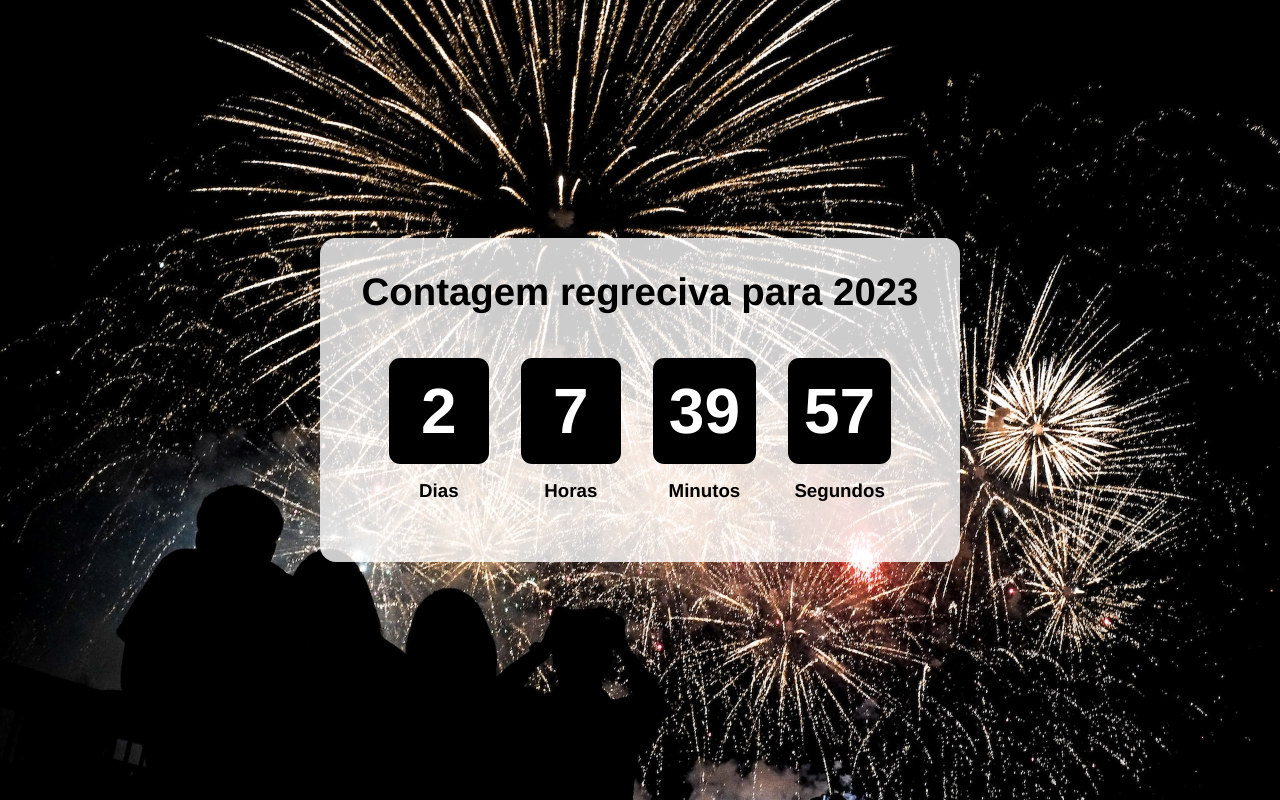
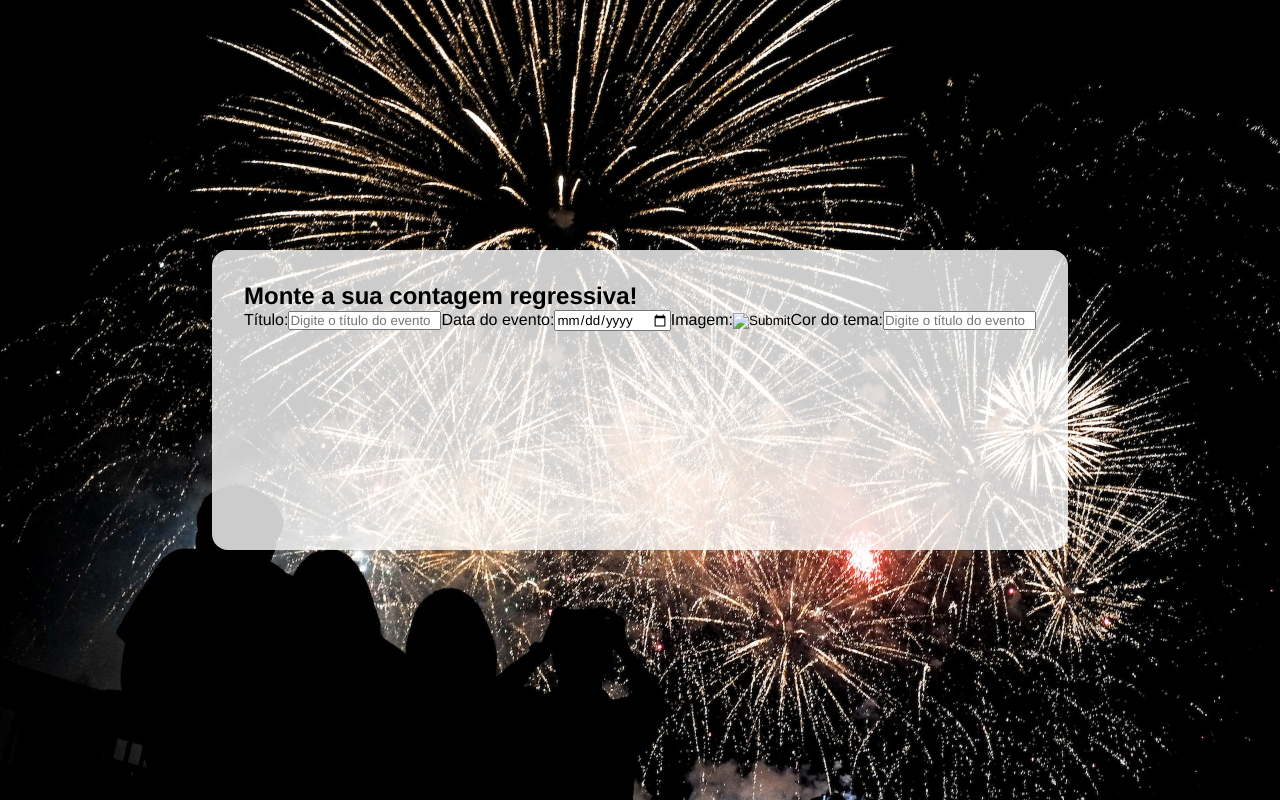
Before and after one commit to enjels/countdown, a React (Vite) app: page / in a window 1280 px wide. Built offline with nearby package versions, Linux system fonts and the light colour scheme.

Commit message:
criação do form

```diff
--- a/src/App.jsx
+++ b/src/App.jsx
@@ -1,23 +1,15 @@
 import "./App.css";
-import Title from "./components/Title";
-import Counter from "./components/Counter";
+import { Outlet } from "react-router-dom";
 
 import NewYear from "./assets/newyear.jpg";
 
-import useCountdown from "./hooks/useCountdown";
+
 
 function App() {
-  const [day, hour, minute, second] = useCountdown("mar 15, 2024 00:00:00");
   return (
     <div className="App" style={{ backgroundImage: `url(${NewYear})` }}>
       <div className="container">
-        <Title title="Contagem regreciva para 2023" />
-        <div className="countdown-container">
-          <Counter title="Dias" number={day} />
-          <Counter title="Horas" number={hour} />
-          <Counter title="Minutos" number={minute} />
-          <Counter title="Segundos" number={second} />
-        </div>
+        <Outlet />
       </div>
     </div>
   );
--- a/src/main.jsx
+++ b/src/main.jsx
@@ -1,14 +1,33 @@
-import React from 'react'
-import ReactDOM from 'react-dom/client'
-import App from './App.jsx'
-import './index.css'
+import React from "react";
+import ReactDOM from "react-dom/client";
+import App from "./App.jsx";
+import "./index.css";
 
 import { createBrowserRouter, RouterProvider } from "react-router-dom";
 
 //pages
+import Home from "./routes/Home.jsx";
+import Countdown from "./routes/Countdown.jsx";
 
-ReactDOM.createRoot(document.getElementById('root')).render(
+const router = createBrowserRouter([
+  {
+    path: "/",
+    element: <App />,
+    children: [
+      {
+        path: "/",
+        element: <Home />,
+      },
+      {
+        path: "/countdown",
+        element: <Countdown />,
+      },
+    ],
+  },
+]);
+
+ReactDOM.createRoot(document.getElementById("root")).render(
   <React.StrictMode>
-    <App />
-  </React.StrictMode>,
-)
+    <RouterProvider router = {router} />
+  </React.StrictMode>
+);
--- a/src/routes/Countdown.jsx
+++ b/src/routes/Countdown.jsx
@@ -1,9 +1,20 @@
-import React from 'react'
+import Title from "../components/Title";
+import Counter from "../components/Counter";
+import useCountdown from "../hooks/useCountdown";
 
 const Countdown = () => {
+    const [day, hour, minute, second] = useCountdown("mar 15, 2024 00:00:00");
   return (
-    <div>Countdown</div>
-  )
-}
+    <>
+      <Title title="Contagem regreciva para 2023" />
+      <div className="countdown-container">
+        <Counter title="Dias" number={day} />
+        <Counter title="Horas" number={hour} />
+        <Counter title="Minutos" number={minute} />
+        <Counter title="Segundos" number={second} />
+      </div>
+    </>
+  );
+};
 
-export default Countdown
+export default Countdown;
--- a/src/routes/Home.jsx
+++ b/src/routes/Home.jsx
@@ -1,9 +1,42 @@
-import React from 'react'
-
 const Home = () => {
   return (
-    <div>Home</div>
-  )
-}
+    <div className="home">
+      <h2>Monte a sua contagem regressiva!</h2>
+      <form className="countdown-form">
+        <label>
+          <span>Título:</span>
+          <input
+            type="text"
+            name="title"
+            placeholder="Digite o título do evento"
+          />
+        </label>
+        <label>
+          <span>Data do evento:</span>
+          <input
+            type="date"
+            name="date"
+          />
+        </label>
+        <label>
+          <span>Imagem:</span>
+          <input
+            type="image"
+            name="iamgem"
+            placeholder="Insira a URL"
+          />
+        </label>
+        <label>
+          <span>Cor do tema:</span>
+          <input
+            type="text"
+            name="texto"
+            placeholder="Digite o título do evento"
+          />
+        </label>
+      </form>
+    </div>
+  );
+};
 
-export default Home
+export default Home;
```
